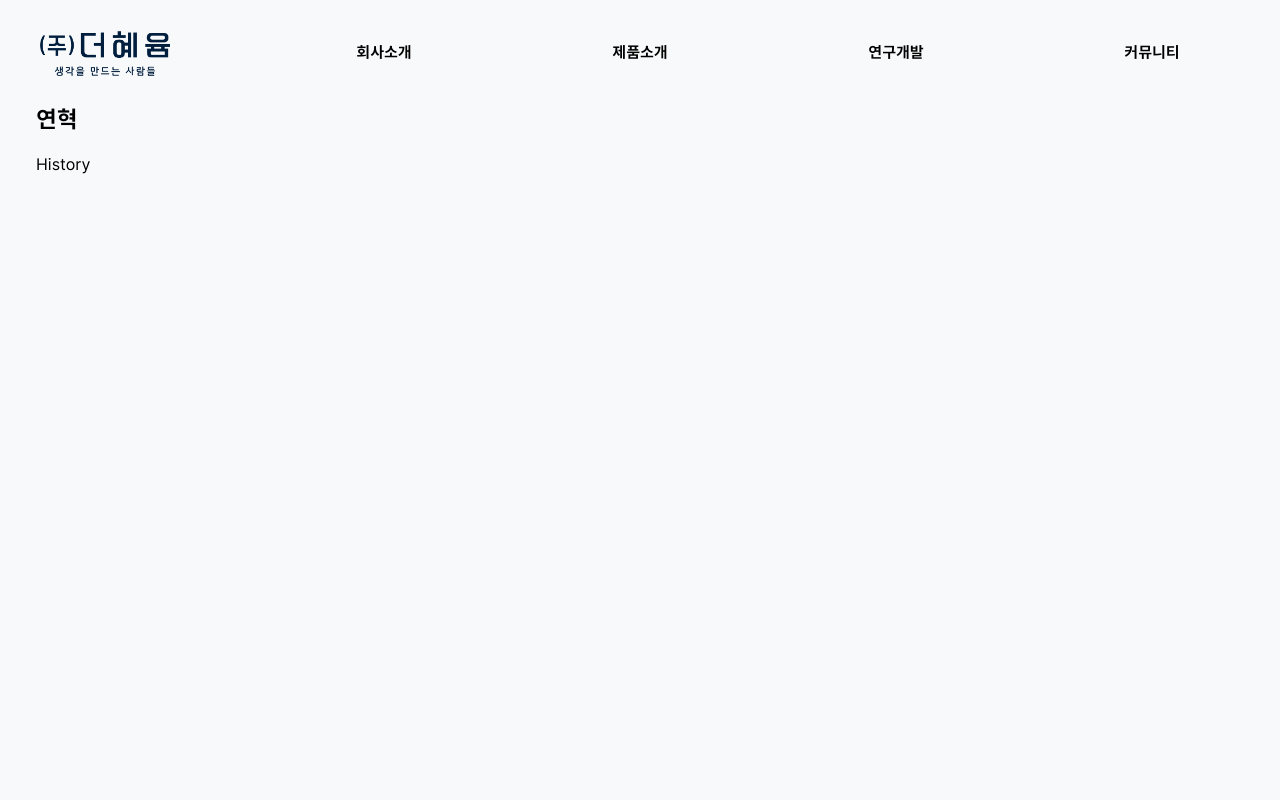
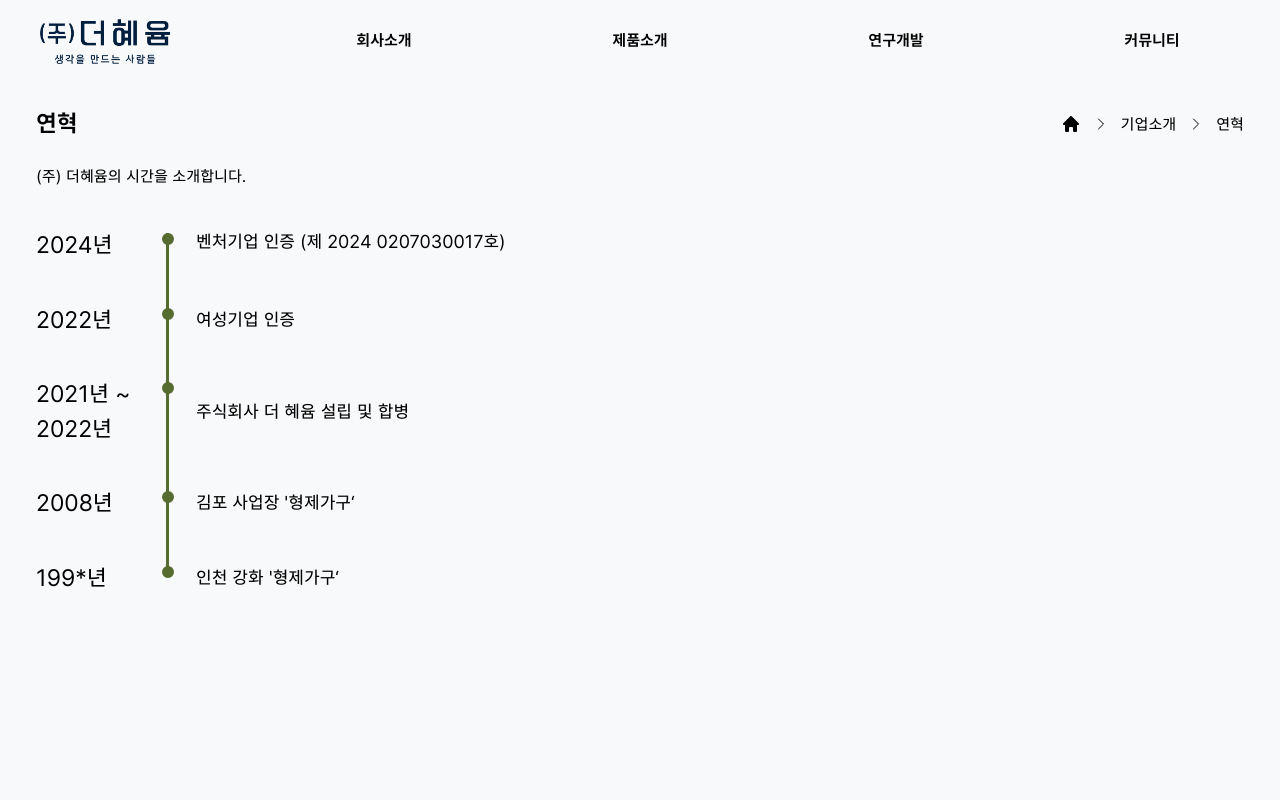
Before and after one commit to bonnyis/theHyeYum, a React (Vite) app in the folder theHyeyum/: page /history in a window 1280 px wide. Shown: the top 800 px of the page. Built offline with nearby package versions, Linux system fonts and the light colour scheme.

Commit message:
연혁 작업

```diff
--- a/theHyeyum/src/assets/css/dev.css
+++ b/theHyeyum/src/assets/css/dev.css
@@ -43,3 +43,44 @@ html {
 .slide-item {
   padding: 50px;
 }
+.swiper-button-prev,
+.swiper-button-next {
+  color: #556b2f !important;
+}
+.swiper-button-prev::before,
+.swiper-button-next::after {
+  border-color: #556b2f !important;
+}
+.history-grid {
+  position: relative;
+}
+.history-grid .year {
+  font-size: 23px;
+  position: relative;
+  width: 140px;
+}
+
+.history-grid .year::after {
+  position: absolute;
+  content: "";
+  border: 6px solid #556b2f;
+  background: #fff;
+  width: 5px;
+  height: 5px;
+  border-radius: 50%;
+  top: 5px;
+  left: 126px;
+  z-index: 3;
+}
+.history-grid ul {
+  width: calc(100% - 160px);
+}
+.history-grid::after {
+  position: absolute;
+  content: "";
+  width: 3px;
+  height: calc(100% - 30px);
+  background: #556b2f;
+  top: 5px;
+  left: 130px;
+}
--- a/theHyeyum/src/components/common/SubHeader.jsx
+++ b/theHyeyum/src/components/common/SubHeader.jsx
@@ -4,6 +4,7 @@ import { useLocation } from 'react-router-dom'
 const SubHeader = () => {
     const {pathname} = useLocation();
     const [title, setTitle] = useState('')
+    const [mainTitle, setMainTitle] = useState('')
 
     const typeCheckTitle = () => {
         switch (pathname) {
@@ -14,6 +15,7 @@ const SubHeader = () => {
             case '/greetings':
                 return setTitle('CEO 인사말')
             case '/history':
+                setMainTitle('기업소개')
                 return setTitle('연혁')
             case '/direction':
                 return setTitle('오시는 길')
@@ -25,12 +27,32 @@ const SubHeader = () => {
         typeCheckTitle()
     }, [pathname])
 
+
+
   return (
     <>
         {
             pathname ?
             <div className="h-12">
-            <h2 className="font-semibold text-2xl"> {title} </h2>
+                <div className="flex justify-between py-4">
+                <h2 className="font-semibold text-2xl "> {title} </h2>
+
+
+                <div className="flex justify-center items-center">
+                <svg xmlns="http://www.w3.org/2000/svg" viewBox="0 0 20 20" fill="currentColor" className="size-5  inline-block">
+                <path fillRule="evenodd" d="M9.293 2.293a1 1 0 0 1 1.414 0l7 7A1 1 0 0 1 17 11h-1v6a1 1 0 0 1-1 1h-2a1 1 0 0 1-1-1v-3a1 1 0 0 0-1-1H9a1 1 0 0 0-1 1v3a1 1 0 0 1-1 1H5a1 1 0 0 1-1-1v-6H3a1 1 0 0 1-.707-1.707l7-7Z" clipRule="evenodd" />
+                </svg>
+
+                <svg xmlns="http://www.w3.org/2000/svg" fill="none" viewBox="0 0 24 24" strokeWidth={1.5} stroke="currentColor" className="size-4 mx-3">
+                <path strokeLinecap="round" strokeLinejoin="round" d="m8.25 4.5 7.5 7.5-7.5 7.5" />
+                </svg>
+                <p>{mainTitle ? mainTitle :''}</p>
+                <svg xmlns="http://www.w3.org/2000/svg" fill="none" viewBox="0 0 24 24" strokeWidth={1.5} stroke="currentColor" className="size-4 mx-3">
+                <path strokeLinecap="round" strokeLinejoin="round" d="m8.25 4.5 7.5 7.5-7.5 7.5" />
+                </svg>
+                <p>{title ? title : ''}</p>
+                </div>
+                </div>
         </div> : null
         }
 
--- /dev/null
+++ b/theHyeyum/src/utils/menuList.js
@@ -0,0 +1,36 @@
+export const menuList = [
+    { mainName: '기업소개',
+      mainPath: 'info',
+      list: [
+        {name: 'CEO 인사말', path: '/greetings'},
+        {name: '기업소개', path: '/info'},
+        {name: '연혁', path: '/history'},
+        {name: '오시는길', path: '/direction'},
+      ]
+    },
+    {
+      mainName: '제품소개',
+      mainPath: 'product',
+      list: [
+        {name: '테이블(모양지)', path: '/product1'},
+        {name: '철재', path: '/product2'},
+        {name: '집기류', path: '/product3'},
+      ]
+    },
+    {
+      mainPath: 'designLab',
+      mainName: '연구개발',
+      list: [
+        {name: '제품디자인연구소', path: '/designLab'},
+      ]
+    },
+    { mainName: '커뮤니티',
+      mainPath: 'community',
+      list: [
+        {name: '공지사항', path: '/notice'},
+        {name: '적용사례', path: '/example'},
+        {name: '제품견적문의', path: '/question'},
+      ]
+    },
+  ]
+  export default menuList
--- a/theHyeyum/src/utils/useResize.js.js
+++ b/theHyeyum/src/utils/useResize.js.js
@@ -2,14 +2,18 @@ import {useState, useEffect } from "react";
 
 const useResize = () => {
     const [deviceType, setDeviceType] = useState('PC');
+    const [isMobile, setIsMobile] = useState(false)
     const [windowSize, setWindowSize] = useState(null);
 
     const activeResize = () => {
         setWindowSize(window.innerWidth)
         const userAgent = navigator.userAgent
         if(userAgent.indexOf('iPhone') > -1 ||userAgent.indexOf('Android') > -1 || window.innerWidth <= 1060) {
-            return setDeviceType('MOBILE')
-        } else return setDeviceType('PC')
+            setIsMobile(true)
+            setDeviceType('MOBILE')
+        } else  {
+            setIsMobile(false)
+            setDeviceType('PC')}
     }
     useEffect(()=> {
 
@@ -20,7 +24,7 @@ const useResize = () => {
         }
     },[windowSize])
 
-    return {deviceType, windowSize, activeResize}
+    return {deviceType, windowSize, activeResize, isMobile}
 }
 
 export default useResize
--- a/theHyeyum/src/views/infomation/History.jsx
+++ b/theHyeyum/src/views/infomation/History.jsx
@@ -2,7 +2,42 @@ import {} from 'react'
 
 const History = () => {
   return (
-    <div>History</div>
+    <div className="">
+      <h3 className="pt-6">(주) 더혜윰의 시간을 소개합니다.</h3>
+
+      <div className="history-grid relative">
+          <div className="history-content flex mt-10 justify-between">
+            <p className="year">2024년</p>
+            <ul className="text-lg">
+              <li className="">벤처기업 인증 (제 2024 0207030017호)</li>
+            </ul>
+          </div>
+          <div className="history-content flex mt-10 justify-between">
+            <p className="year">2022년</p>
+            <ul className="text-lg flex items-center">
+              <li>여성기업 인증</li>
+            </ul>
+          </div>
+          <div className="history-content flex mt-10 justify-between">
+            <p className="year">2021년 ~ 2022년</p>
+            <ul className="text-lg flex items-center">
+              <li>주식회사 더 혜윰 설립 및 합병</li>
+            </ul>
+          </div>
+          <div className="history-content flex mt-10 justify-between">
+            <p className="year">2008년</p>
+            <ul className="text-lg flex items-center">
+              <li>김포 사업장 &apos;형제가구&lsquo;</li>
+            </ul>
+          </div>
+          <div className="history-content flex mt-10 justify-between">
+            <p className="year">199*년</p>
+            <ul className="text-lg flex items-center">
+              <li>인천 강화 &apos;형제가구&lsquo;</li>
+            </ul>
+          </div>
+      </div>
+    </div>
   )
 }
 
--- a/theHyeyum/src/views/infomation/Infomation.jsx
+++ b/theHyeyum/src/views/infomation/Infomation.jsx
@@ -1,7 +1,9 @@
 import { Swiper, SwiperSlide  } from 'swiper/react'
-import { Navigation } from 'swiper/modules';
+import { Navigation, Pagination, EffectFade, Thumbs, FreeMode } from 'swiper/modules';
 import 'swiper/css';
 import 'swiper/css/navigation'
+import 'swiper/css/pagination';
+import 'swiper/css/effect-fade';
 import certify1 from "@img/certification_4.jpg"
 import certify2 from "@img/certification_2.jpg"
 import certify3 from "@img/certification_3.jpg"
@@ -15,16 +17,21 @@ const Infomation = () => {
         <li>대표자 : 최보람</li>
         <li>설립일 : 2021년 12월</li>
         <li>주요업무 : MDF, HPL, LPM, 집성목, 합판, 목재가공, 포장, 업소용 철제다리, 선반 외 주문제작 가구</li>
+        <li>기업 인증서</li>
       </ul>
       <div>
-        <strong>인증서</strong>
+        {/* <strong>인증서</strong> */}
       <Swiper
           slidesPerView={1}
           navigation
-          modules={[Navigation]}
+          effect={'fade'}
+          modules={[Navigation, Pagination, EffectFade]}
+          pagination={{
+            type: 'fraction',
+          }}
       >
           <SwiperSlide  className="text-center">
-            <div className="slide-item">
+            <div className="slide-item pt-0">
               <img src={certify1} alt="" className="inline-block" />
             </div>
           </SwiperSlide>
@@ -37,12 +44,12 @@ const Infomation = () => {
           <SwiperSlide>
             <div className="slide-item"><img src={certify4} alt="" /></div>
           </SwiperSlide>
-
       </Swiper>
       <div className="custom-buttons">
         <button className="custom-prev bg-gray-200 p-2 text-gray"></button>
         <button className="custom-next bg-gray-200 p-2"></button>
       </div>
+
       </div>
     </div>
   )
```
Also changed, not shown: theHyeyum/src/components/common/Header.jsx (+16 -50 lines).
